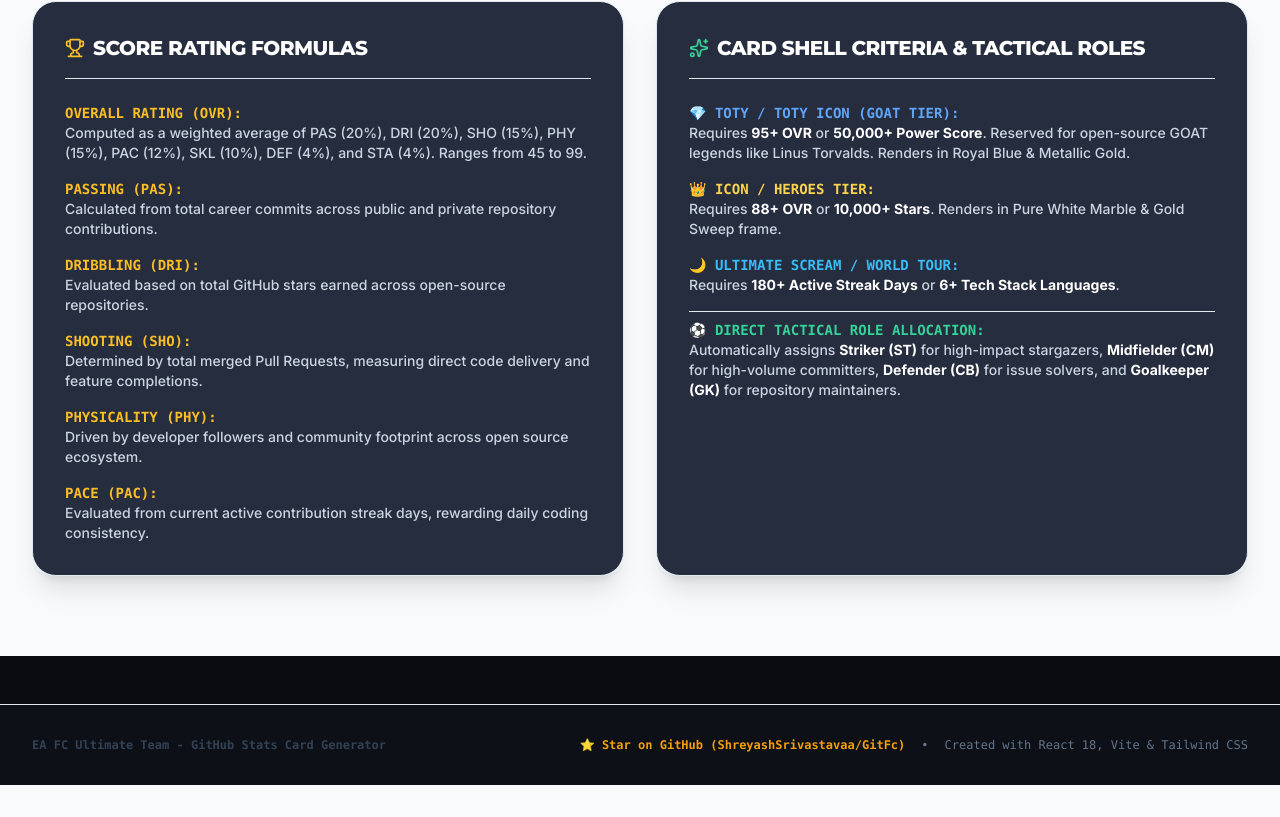
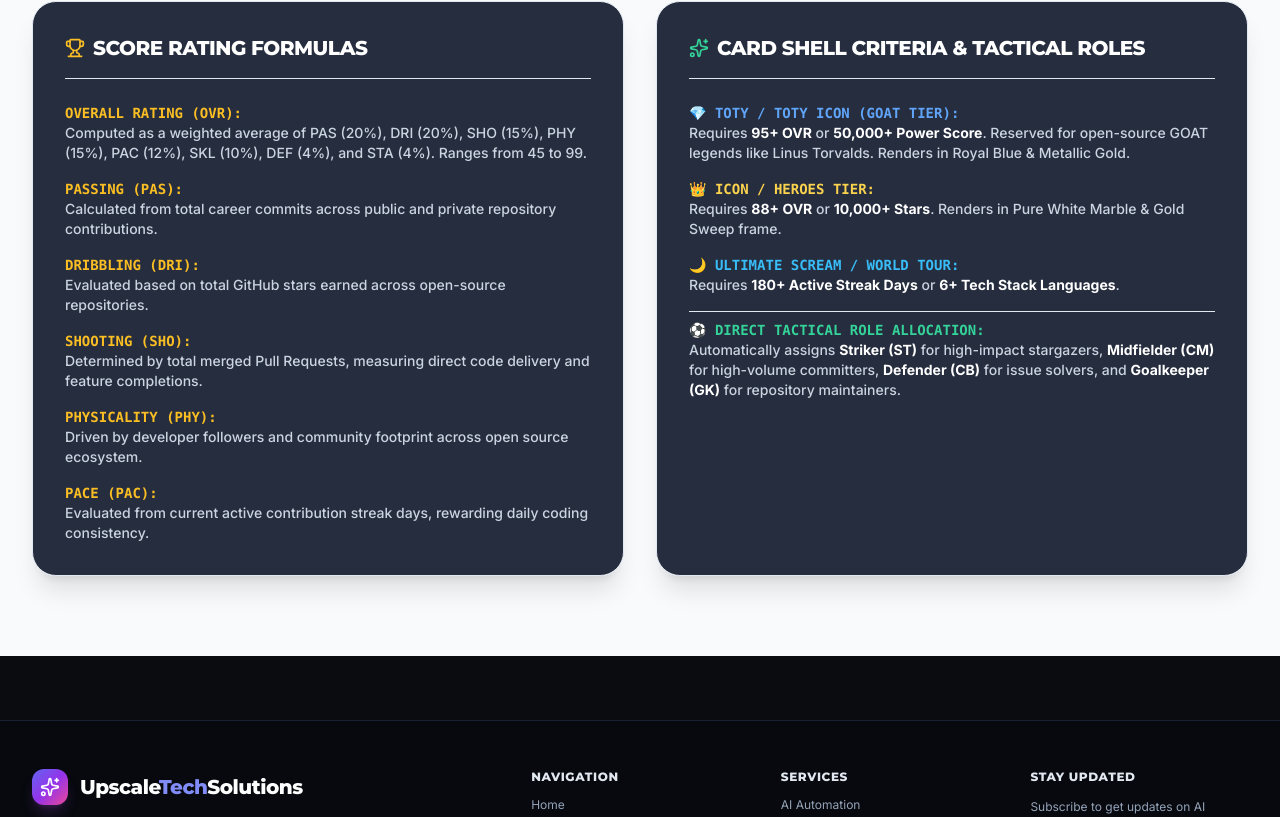
Before and after one commit to ShreyashSrivastavaa/GitFc, a React (Vite) app: page / in a window 1280 px wide. Shown: the part 1980-2797 px from the top of the page. Before the commit the page ends 2765 px from the top, so only its background shows below. Built offline with nearby package versions, Linux system fonts and the light colour scheme.

Commit message:
feat: implement core App component logic and project footer layout

```diff
--- a/src/App.tsx
+++ b/src/App.tsx
@@ -7,6 +7,7 @@ import { getAuthState, loginWithGitHubUser } from './services/authService';
 import { incrementCounterStats } from './services/statsService';
 
 import { Navbar } from './components/layout/Navbar';
+import { Footer } from './components/layout/Footer';
 import { EAFCCard } from './components/card/EAFCCard';
 import { LeaderboardTable } from './components/leaderboard/LeaderboardTable';
 import { ExportModal } from './components/share/ExportModal';
@@ -311,25 +312,7 @@ export function App() {
         )}
       </main>
 
-      <footer className="bg-[#0d1117] dark:bg-slate-950 border-t border-slate-200 dark:border-slate-800 py-8 px-4 lg:px-8 text-center text-xs text-slate-500 font-mono mt-12">
-        <div className="max-w-7xl mx-auto flex flex-col md:flex-row items-center justify-between gap-4">
-          <div>
-            <span className="font-bold text-slate-700 dark:text-slate-300">EA FC Ultimate Team - GitHub Stats Card Generator</span>
-          </div>
-          <div className="flex items-center gap-4">
-            <a
-              href="https://github.com/ShreyashSrivastavaa/GitFc"
-              target="_blank"
-              rel="noopener noreferrer"
-              className="text-amber-500 font-bold hover:underline flex items-center gap-1"
-            >
-              ⭐ Star on GitHub (ShreyashSrivastavaa/GitFc)
-            </a>
-            <span>•</span>
-            <span>Created with React 18, Vite & Tailwind CSS</span>
-          </div>
-        </div>
-      </footer>
+      <Footer />
 
       <ExportModal
         isOpen={isExportModalOpen}
--- /dev/null
+++ b/src/components/layout/Footer.tsx
@@ -0,0 +1,133 @@
+import React from 'react';
+import { Sparkles, Mail, Send } from 'lucide-react';
+
+export const Footer: React.FC = () => {
+  return (
+    <footer className="bg-[#07090e] border-t border-slate-800/80 pt-12 pb-8 px-4 lg:px-8 text-slate-400 mt-16 font-sans">
+      <div className="max-w-7xl mx-auto space-y-10">
+        {/* TOP SECTION: LOGO & LINKS GRID */}
+        <div className="grid grid-cols-1 md:grid-cols-2 lg:grid-cols-5 gap-8">
+          {/* BRAND COLUMN (2 Cols) */}
+          <div className="lg:col-span-2 space-y-4">
+            <div className="flex items-center gap-3">
+              <div className="w-9 h-9 rounded-xl bg-gradient-to-br from-indigo-500 via-purple-600 to-pink-500 flex items-center justify-center text-white shadow-lg shadow-purple-500/20">
+                <Sparkles className="w-5 h-5 text-white" />
+              </div>
+              <span className="font-display font-extrabold text-xl tracking-tight text-white">
+                Upscale<span className="text-indigo-400">Tech</span>Solutions
+              </span>
+            </div>
+
+            <p className="text-xs text-slate-400 leading-relaxed max-w-sm">
+              Building modern web experiences, autonomous agentic AI systems, and digital process automation for ambitious enterprises worldwide.
+            </p>
+
+            {/* SOCIAL ICONS */}
+            <div className="flex items-center gap-3 pt-2">
+              <a
+                href="https://linkedin.com"
+                target="_blank"
+                rel="noopener noreferrer"
+                aria-label="LinkedIn"
+                className="w-9 h-9 rounded-xl bg-slate-900 border border-slate-800 flex items-center justify-center text-slate-400 hover:text-indigo-400 hover:border-indigo-500/50 hover:bg-slate-800 transition min-h-[44px] min-w-[44px]"
+              >
+                <svg className="w-4 h-4 fill-current" viewBox="0 0 24 24"><path d="M19 3a2 2 0 0 1 2 2v14a2 2 0 0 1-2 2H5a2 2 0 0 1-2-2V5a2 2 0 0 1 2-2h14m-.5 15.5v-5.3a3.26 3.26 0 0 0-3.26-3.26c-.85 0-1.84.52-2.28 1.3v-1.11h-2.79v8.37h2.79v-4.93c0-.77.62-1.4 1.39-1.4a1.4 1.4 0 0 1 1.4 1.4v4.93h2.75M6.46 10.9v8.37H9.25V10.9H6.46M7.86 6.78a1.6 1.6 0 1 0 0 3.2 1.6 1.6 0 0 0 0-3.2z"/></svg>
+              </a>
+              <a
+                href="https://twitter.com"
+                target="_blank"
+                rel="noopener noreferrer"
+                aria-label="Twitter / X"
+                className="w-9 h-9 rounded-xl bg-slate-900 border border-slate-800 flex items-center justify-center text-slate-400 hover:text-sky-400 hover:border-sky-500/50 hover:bg-slate-800 transition min-h-[44px] min-w-[44px]"
+              >
+                <svg className="w-4 h-4 fill-current" viewBox="0 0 24 24"><path d="M18.244 2.25h3.308l-7.227 8.26 8.502 11.24H16.17l-5.214-6.817L4.99 21.75H1.68l7.73-8.835L1.254 2.25H8.08l4.713 6.231zm-1.161 17.52h1.833L7.084 4.126H5.117z"/></svg>
+              </a>
+              <a
+                href="https://github.com/ShreyashSrivastavaa/GitFc"
+                target="_blank"
+                rel="noopener noreferrer"
+                aria-label="GitHub Repository"
+                className="w-9 h-9 rounded-xl bg-slate-900 border border-slate-800 flex items-center justify-center text-slate-400 hover:text-amber-400 hover:border-amber-500/50 hover:bg-slate-800 transition min-h-[44px] min-w-[44px]"
+              >
+                <svg className="w-4 h-4 fill-current" viewBox="0 0 24 24"><path d="M12 0C5.37 0 0 5.37 0 12c0 5.31 3.435 9.795 8.205 11.385.6.105.825-.255.825-.57 0-.285-.015-1.23-.015-2.235-3.015.555-3.795-.735-4.035-1.41-.135-.345-.72-1.41-1.23-1.695-.42-.225-1.02-.78-.015-.795.945-.015 1.62.87 1.845 1.23 1.08 1.815 2.805 1.305 3.495.99.105-.78.42-1.305.765-1.605-2.67-.3-5.46-1.335-5.46-5.925 0-1.305.465-2.385 1.23-3.225-.12-.3-.54-1.53.12-3.18 0 0 1.005-.315 3.3 1.23.96-.27 1.98-.405 3-.405s2.04.135 3 .405c2.295-1.56 3.3-1.23 3.3-1.23.66 1.65.24 2.88.12 3.18.765.84 1.23 1.905 1.23 3.225 0 4.605-2.805 5.625-5.475 5.925.435.375.81 1.095.81 2.22 0 1.605-.015 2.895-.015 3.3 0 .315.225.69.825.57A12.02 12.02 0 0 0 24 12c0-6.63-5.37-12-12-12z"/></svg>
+              </a>
+            </div>
+          </div>
+
+          {/* NAVIGATION COLUMN */}
+          <div className="space-y-3">
+            <h3 className="font-display font-extrabold text-xs tracking-wider text-slate-200 uppercase">
+              Navigation
+            </h3>
+            <ul className="space-y-2 text-xs">
+              <li><a href="#" className="hover:text-amber-400 transition">Home</a></li>
+              <li><a href="#" className="hover:text-amber-400 transition">Services</a></li>
+              <li><a href="#" className="hover:text-amber-400 transition">Portfolio</a></li>
+              <li><a href="#" className="hover:text-amber-400 transition">About Us</a></li>
+              <li><a href="#" className="hover:text-amber-400 transition">Blog</a></li>
+              <li><a href="#" className="hover:text-amber-400 transition">Contact</a></li>
+            </ul>
+          </div>
+
+          {/* SERVICES COLUMN */}
+          <div className="space-y-3">
+            <h3 className="font-display font-extrabold text-xs tracking-wider text-slate-200 uppercase">
+              Services
+            </h3>
+            <ul className="space-y-2 text-xs">
+              <li className="hover:text-indigo-400 transition cursor-default">AI Automation</li>
+              <li className="hover:text-indigo-400 transition cursor-default">Web Design & Development</li>
+              <li className="hover:text-indigo-400 transition cursor-default">Agentic AI Systems</li>
+              <li className="hover:text-indigo-400 transition cursor-default">AI Strategy & Consulting</li>
+              <li className="hover:text-indigo-400 transition cursor-default">Maintenance & Support</li>
+            </ul>
+          </div>
+
+          {/* STAY UPDATED / CONTACT COLUMN */}
+          <div className="space-y-3">
+            <h3 className="font-display font-extrabold text-xs tracking-wider text-slate-200 uppercase">
+              Stay Updated
+            </h3>
+            <p className="text-xs text-slate-400 leading-relaxed">
+              Subscribe to get updates on AI trends, web solutions, and tech insights.
+            </p>
+
+            <form onSubmit={(e) => e.preventDefault()} className="space-y-2">
+              <input
+                type="email"
+                placeholder="Your email address"
+                className="w-full px-3.5 py-2.5 rounded-xl bg-slate-900 border border-slate-800 text-xs text-slate-200 placeholder:text-slate-500 focus:outline-none focus:border-indigo-500 transition min-h-[44px]"
+              />
+              <button
+                type="submit"
+                className="w-full px-4 py-2.5 rounded-xl bg-gradient-to-r from-indigo-600 to-purple-600 hover:from-indigo-500 hover:to-purple-500 text-white font-bold text-xs flex items-center justify-center gap-1.5 transition shadow-lg shadow-indigo-500/20 min-h-[44px]"
+              >
+                Subscribe <Send className="w-3.5 h-3.5" />
+              </button>
+            </form>
+          </div>
+        </div>
+
+        {/* BOTTOM COPYRIGHT & EMAIL BAR */}
+        <div className="pt-6 border-t border-slate-800/60 flex flex-col md:flex-row items-center justify-between gap-4 text-xs">
+          <div className="flex flex-wrap items-center gap-2 text-slate-400">
+            <span>© 2026 <strong className="text-slate-200">UpscaleTechSolutions</strong>. All rights reserved.</span>
+            <span>•</span>
+            <a
+              href="mailto:upscaletechsolution@gmail.com"
+              className="text-indigo-400 hover:underline flex items-center gap-1"
+            >
+              <Mail className="w-3.5 h-3.5" /> upscaletechsolution@gmail.com
+            </a>
+          </div>
+
+          <div className="flex items-center gap-4 text-slate-500">
+            <a href="#" className="hover:text-slate-300 transition">Privacy Policy</a>
+            <span>•</span>
+            <a href="#" className="hover:text-slate-300 transition">Terms of Service</a>
+          </div>
+        </div>
+      </div>
+    </footer>
+  );
+};
```
